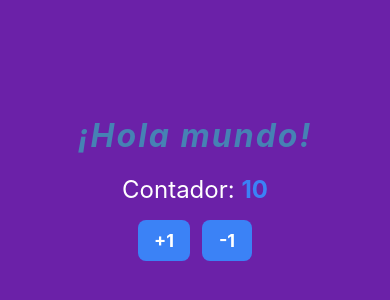
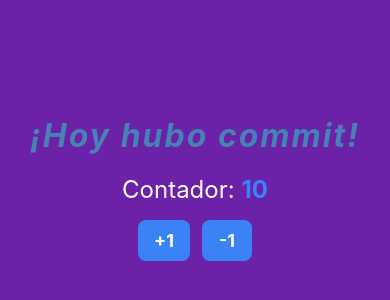
Before and after one commit to mono-de-farm/project-m, a React Native app: screen / in a window 390 px wide. Shown: the part 234-534 px from the top of the page. Built offline with nearby package versions, Linux system fonts and the light colour scheme.

Commit message:
¡Hoy hubo commit!

```diff
--- a/App.tsx
+++ b/App.tsx
@@ -30,7 +30,7 @@ export const Counter = () => {
 export default function App() {
   return (
     <View style={styles.container}>
-      <Text style={styles.titulo}>¡Hola mundo!</Text>
+      <Text style={styles.titulo}>¡Hoy hubo commit!</Text>
 
 
       <Counter />
```
